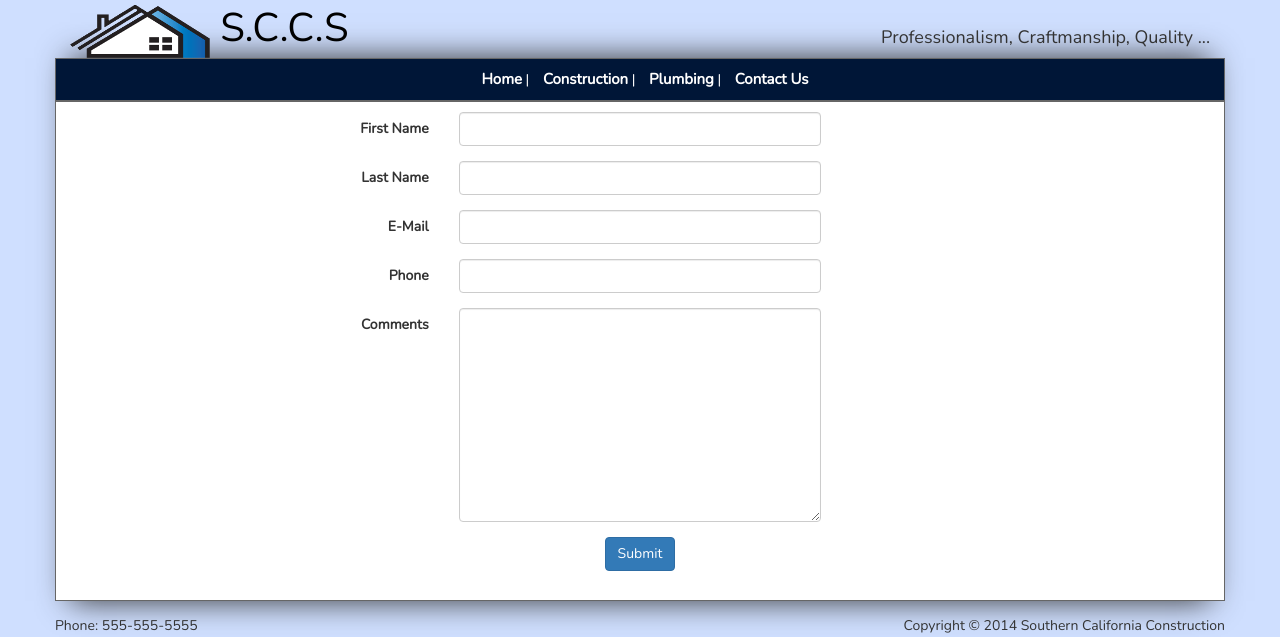
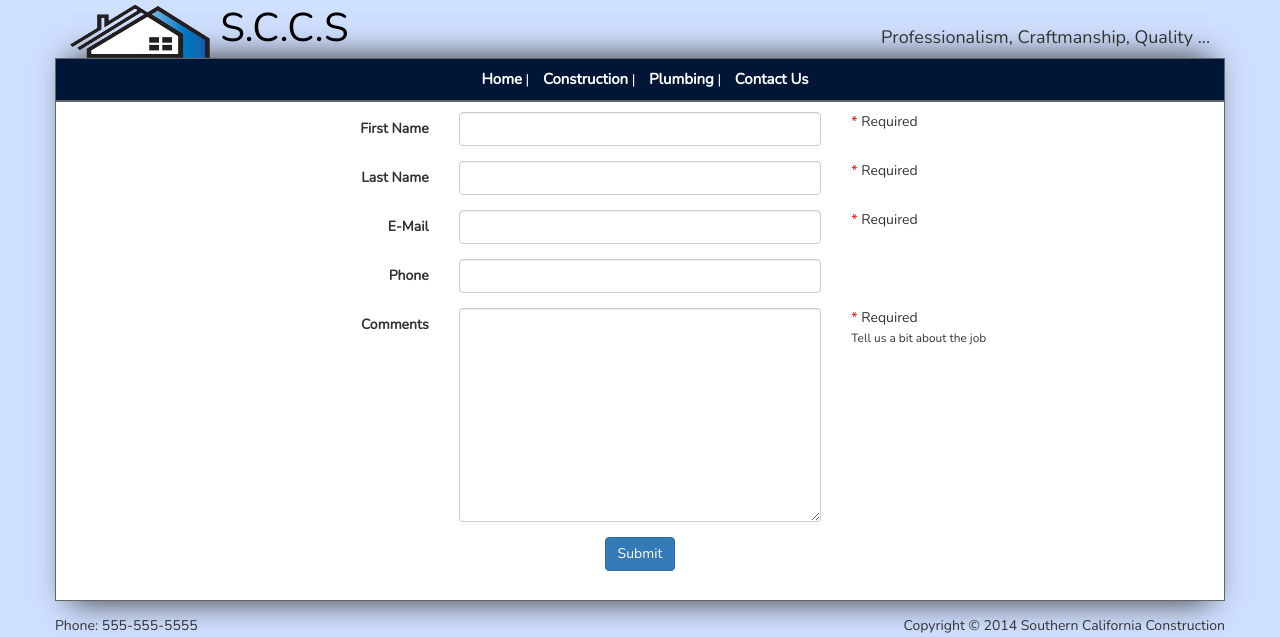
Before and after one commit to thingdeux/sccs_construction, a Django app: page /quote/ in a window 1280 px wide. Shown: the top 637 px of the page. Run offline with Django 3.2, Linux system fonts and the light colour scheme; some libraries are stand-ins or nearby versions.

Commit message:
Completed rev.1 of submit quote.

```diff
--- a/quotes/models.py
+++ b/quotes/models.py
@@ -8,9 +8,9 @@ class Quote(models.Model):
     email = models.EmailField("E-Mail", max_length=254, db_index=True)
     first_name = models.CharField("First Name", max_length=254, default="")
     last_name = models.CharField("Last Name", max_length=254, default="", db_index=True)
-    phone = models.CharField("Phone", max_length=30, null=True)
+    phone = models.CharField("Phone", max_length=30, null=True, blank=True) #Not Required
     date_requested = models.DateTimeField("Date Quote Requested", default=datetime.now())
-    comments = models.TextField("Comments", max_length=512, blank=True)
+    comments = models.TextField("Comments", max_length=512)
     requiresResponse = models.BooleanField("Responded To?", default=False)
     closed = models.BooleanField("Quote Closed", default=False)
     cost = models.DecimalField(max_digits=12, decimal_places=2, db_index=True, default=0.00)
--- a/quotes/static/js/submit.js
+++ b/quotes/static/js/submit.js
@@ -36,7 +36,7 @@ $(document).ready(function() {
     }
 
     function flagErrors(field, boolean) {
-        selected = "#id_" + field
+        selected = "#id_" + field;
         //If there's a length error - flag the box
         if (boolean == true) {
             $(selected).parent().addClass("has-error");
@@ -53,18 +53,27 @@ $(document).ready(function() {
 
         //Check that the length of each of the required fields is at least 1 character
         for (i=0; i < the_form.length; i++) {
-            if (the_form[i]['name'] != 'csrfmiddlewaretoken') {
+            var name = the_form[i]['name']
+            if ( (name != 'csrfmiddlewaretoken') && (name != 'phone')) {
                 //If a field value is less than 2 characters then error it up
                 if ( !checkLength(the_form[i]['value'],2) ) {
-                    error_fields.push([the_form[i]['name'], true])
+                    error_fields.push([the_form[i]['name'], true]);
                     no_errors = false;
                 }
-                else { error_fields.push([the_form[i]['name'], false]) }
+                else { error_fields.push([the_form[i]['name'], false]); }
             }
         }
 
+        //If there are no errors post the info, otherwise hightlight fields
+        //EXTRA CAREFUL when changing this - hard-coding the values.
         if (no_errors) {
-            alert("Posting");
+            $.post("/quote/", {
+                    first_name: the_form[1]['value'],
+                    last_name: the_form[2]['value'],
+                    email: the_form[3]['value'],
+                    phone: the_form[4]['value']}
+                    comments: the_form[5]['value']}
+                );
         }
         else {
             //Flag all fields that throw errors
--- a/quotes/views.py
+++ b/quotes/views.py
@@ -15,6 +15,7 @@ def SubmitQuote(request):
     if request.method == 'POST':
         #Create form instance and pull in data from the front-end
         form = QuoteSubmissionForm(request.POST)
+
         #Make sure submitted info is valid
         if form.is_valid():
             #Add it
@@ -24,6 +25,24 @@ def SubmitQuote(request):
             phone = form.cleaned_data['phone']
             comments = form.cleaned_data['comments']
 
+            try:
+                #Try to save DB Record
+                new_record = Quote(
+                    first_name=first_name,
+                    last_name=last_name,
+                    email=email,
+                    phone=phone,
+                    comments=comments,
+                    date_requested=datetime.now(),
+                    requiresResponse=True,
+                    closed=False,
+                    cost=0
+                )
+
+                new_record.save()
+            except Exception as err:
+                print ("Error: " + str(err))
+
             return HttpResponseRedirect('/')
 
     template_name = 'quotes/submitQuote.html'
@@ -32,24 +51,28 @@ def SubmitQuote(request):
 def Export(request):
     #Get current time for report generated on date/time
     now = datetime.now()
-    #Get list of selected quotes
-    ids = request.GET['ids']
-    #Build two variables - one a list for the quote query,
-    #the other a string to pass to the ExportToXLS link should it be clicked.
-    built_query = []
-    export_query = "?exp="
 
-    for quote_id in ids.split(','):
-        built_query.append(str(quote_id))
-        if export_query is "?exp=":
-            export_query = export_query + str(quote_id)
-        else:
-            export_query = export_query + "," + str(quote_id)
+    try:
+        #Get list of selected quotes
+        ids = request.GET['ids']
+        #Build two variables - one a list for the quote query,
+        #the other a string to pass to the ExportToXLS link should it be clicked.
+        built_query = []
+        export_query = "?exp="
 
-    #DB Query for results
-    results = Quote.objects.filter(pk__in=built_query)
-    #Render Template
-    template_name = 'quotes/export.html'
+        for quote_id in ids.split(','):
+            built_query.append(str(quote_id))
+            if export_query is "?exp=":
+                export_query = export_query + str(quote_id)
+            else:
+                export_query = export_query + "," + str(quote_id)
+
+        #DB Query for results
+        results = Quote.objects.filter(pk__in=built_query)
+        #Render Template
+        template_name = 'quotes/export.html'
+    except:
+        print ("Error")
 
     return render(request, template_name, {'report_results': results, 'datetime': now, 'exportQuery': export_query})
 
--- a/templates/quotes/submitQuote.html
+++ b/templates/quotes/submitQuote.html
@@ -12,6 +12,13 @@
                 <div class="form-group text-center">
                     <label for="{{ field.id_for_label }}" class="col-xs-4 control-label">{{ field.label }}</label>
                     <div class="col-xs-4">{{ field|addcss:"form-control" }}</div>
+                    {% if field.label == "E-Mail" or field.label == "First Name" or field.label == "Comments" or field.label == "Last Name" %}
+                        <div class="col-xs-2 text-left"><span style="color: red">*</span> Required
+                        {% if field.label == "Comments" %}
+                            <br><small>Tell us a bit about the job</small>
+                        {% endif %}
+                        </div>
+                    {% endif %}
                 </div>
             {% endfor %}
             <div class="text-center">
```
